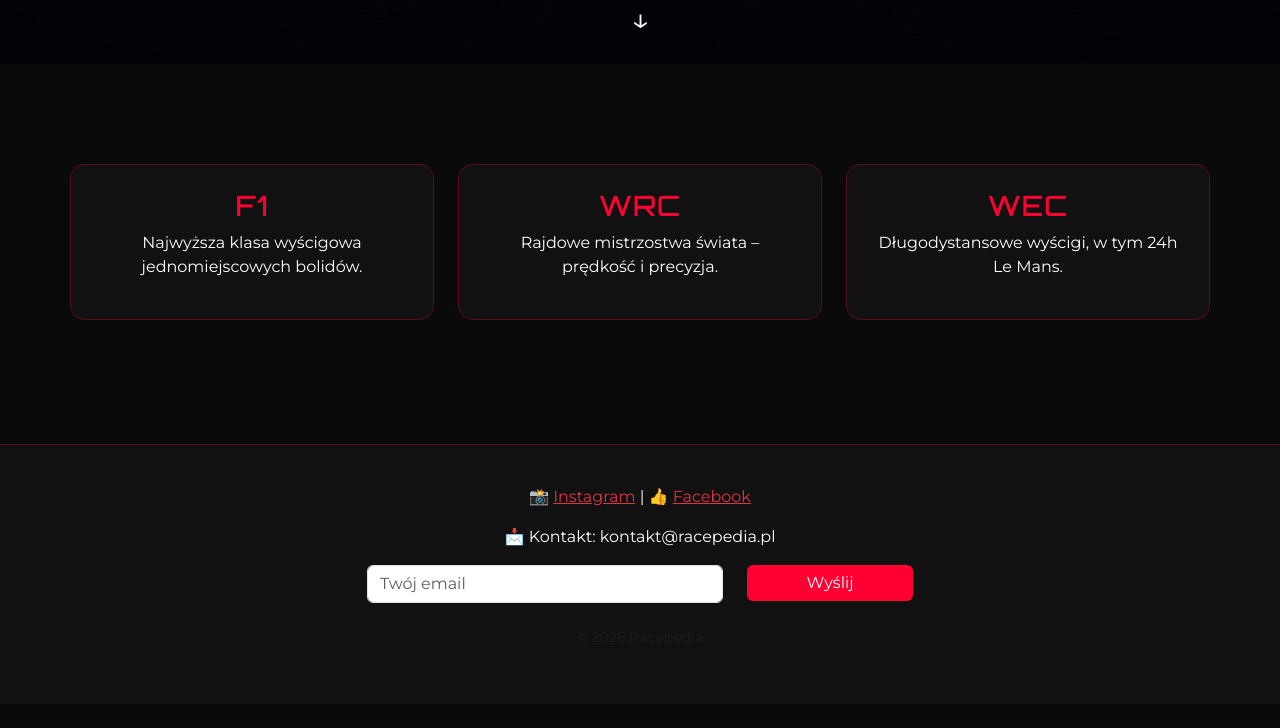
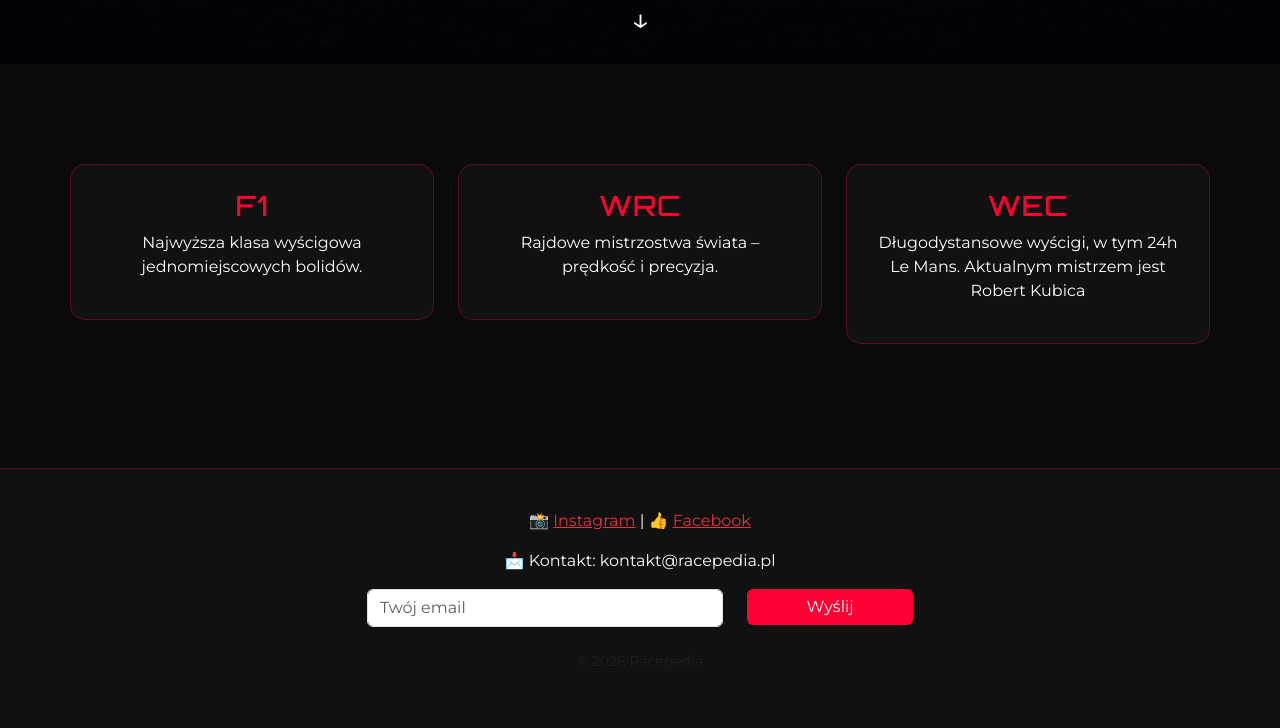
Before and after one commit to TomaszCiszewski/racepedia, a PHP site: page / in a window 1280 px wide. Shown: the part 892-1620 px from the top of the page. Before the commit the page ends 1537 px from the top, so only its background shows below. Run offline with PHP 8.4, Linux system fonts and the light colour scheme.

Commit message:
Update index.php

```diff
--- a/index.php
+++ b/index.php
@@ -133,7 +133,7 @@ footer{
     <div class="col-md-4 mb-4" data-aos="fade-up" data-aos-delay="400">
       <div class="card-dark p-4">
         <h3 style="color:#ff0033;">WEC</h3>
-        <p>Długodystansowe wyścigi, w tym 24h Le Mans.</p>
+        <p>Długodystansowe wyścigi, w tym 24h Le Mans. Aktualnym mistrzem jest Robert Kubica</p>
       </div>
     </div>
 
```
